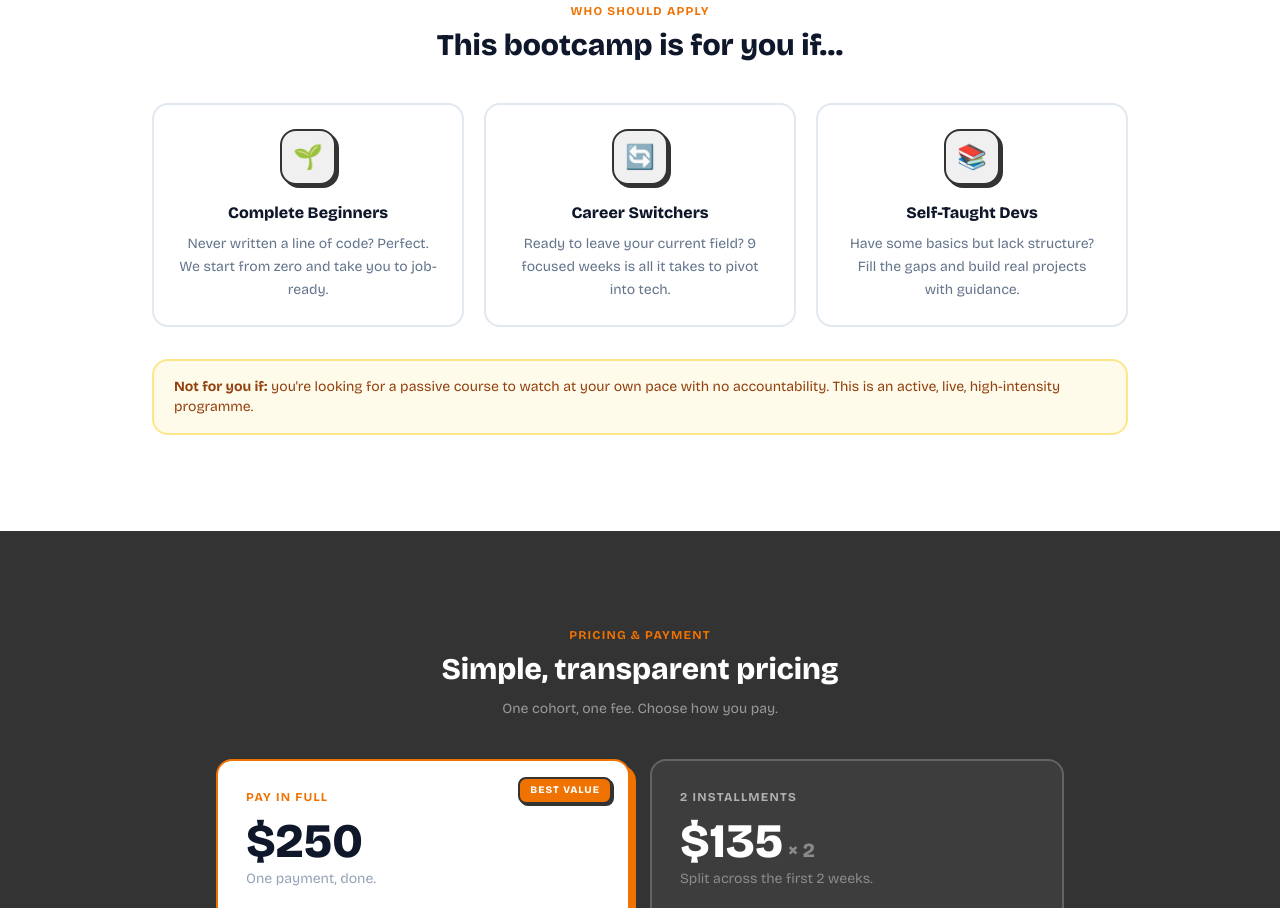
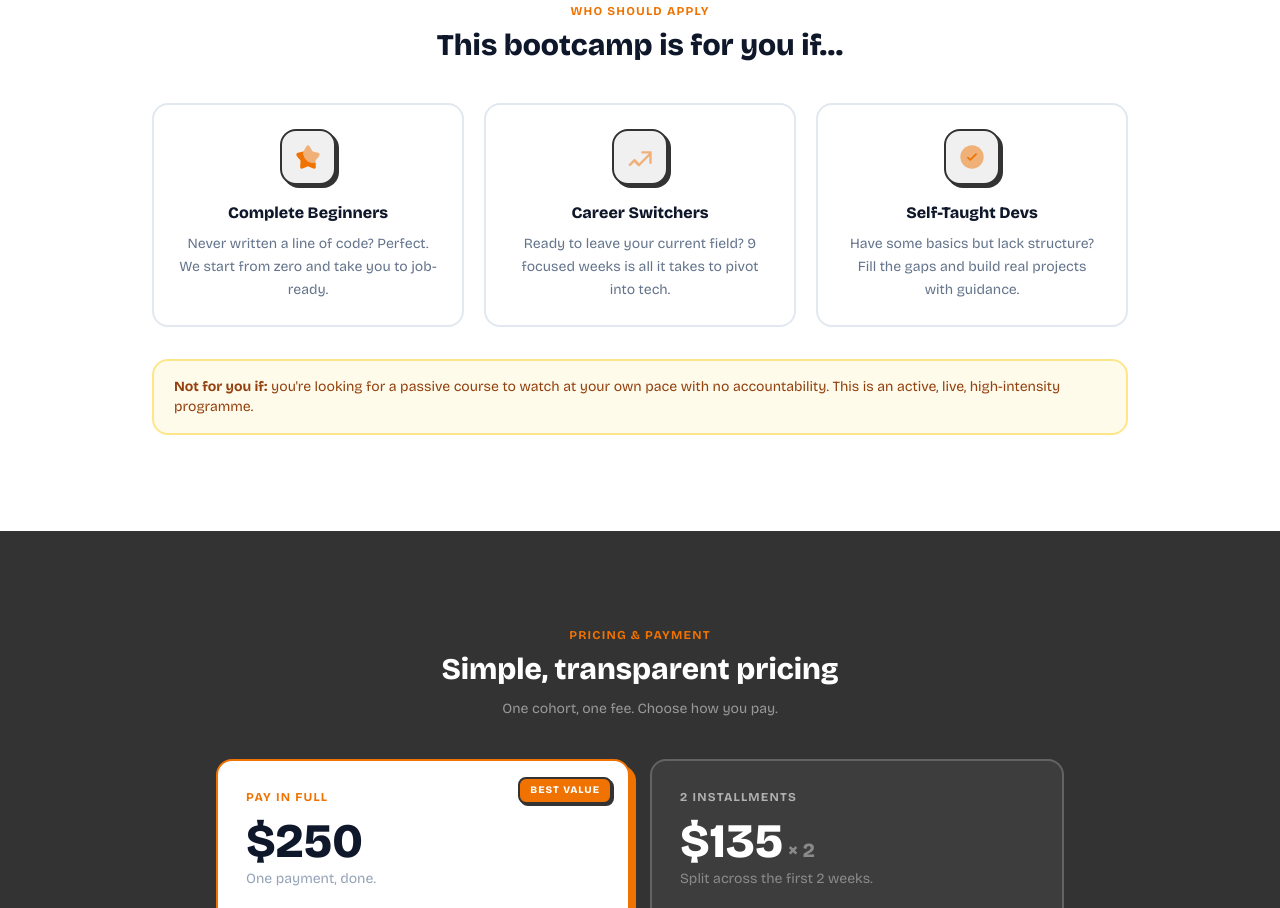
Before and after one commit to btembong/eventful, a Next.js app in the folder eventful-marketing/: page /bootcamp in a window 1280 px wide. Shown: the part 2680-3588 px from the top of the page. Built offline with nearby package versions, Linux system fonts and the light colour scheme; no server answers.

Commit message:
fix: replace emoji icons with StarIcon/TrendUpIcon/CheckCircleIcon in who-for section

```diff
--- a/eventful-marketing/src/app/bootcamp/page.tsx
+++ b/eventful-marketing/src/app/bootcamp/page.tsx
@@ -2,6 +2,7 @@
 
 import { useState, useRef, useEffect } from 'react';
 import Link from 'next/link';
+import { StarIcon, TrendUpIcon, CheckCircleIcon } from '@/components/icons';
 
 // ─── Types ─────────────────────────────────────────────────────────────────────
 
@@ -84,17 +85,17 @@ const FOR_WHO = [
   {
     title: 'Complete Beginners',
     desc: 'Never written a line of code? Perfect. We start from zero and take you to job-ready.',
-    icon: '🌱',
+    Icon: StarIcon,
   },
   {
     title: 'Career Switchers',
     desc: 'Ready to leave your current field? 9 focused weeks is all it takes to pivot into tech.',
-    icon: '🔄',
+    Icon: TrendUpIcon,
   },
   {
     title: 'Self-Taught Devs',
     desc: 'Have some basics but lack structure? Fill the gaps and build real projects with guidance.',
-    icon: '📚',
+    Icon: CheckCircleIcon,
   },
 ];
 
@@ -433,10 +434,10 @@ export default function BootcampPage() {
             <h2 className="mt-2 text-3xl font-black text-slate-900">This bootcamp is for you if…</h2>
           </div>
           <div className="grid gap-5 sm:grid-cols-3">
-            {FOR_WHO.map(({ title, desc, icon }) => (
+            {FOR_WHO.map(({ title, desc, Icon }) => (
               <div key={title} className="rounded-2xl border-2 border-slate-200 bg-white p-6 text-center">
-                <div className="mx-auto mb-4 flex h-14 w-14 items-center justify-center rounded-2xl border-2 border-brand-950 bg-brand-50 text-2xl shadow-[3px_3px_0_#333333]">
-                  {icon}
+                <div className="mx-auto mb-4 flex h-14 w-14 items-center justify-center rounded-2xl border-2 border-brand-950 bg-brand-50 shadow-[3px_3px_0_#333333]">
+                  <Icon className="h-7 w-7 text-brand-600" />
                 </div>
                 <h3 className="font-extrabold text-slate-900">{title}</h3>
                 <p className="mt-2 text-sm leading-relaxed text-slate-500">{desc}</p>
```
